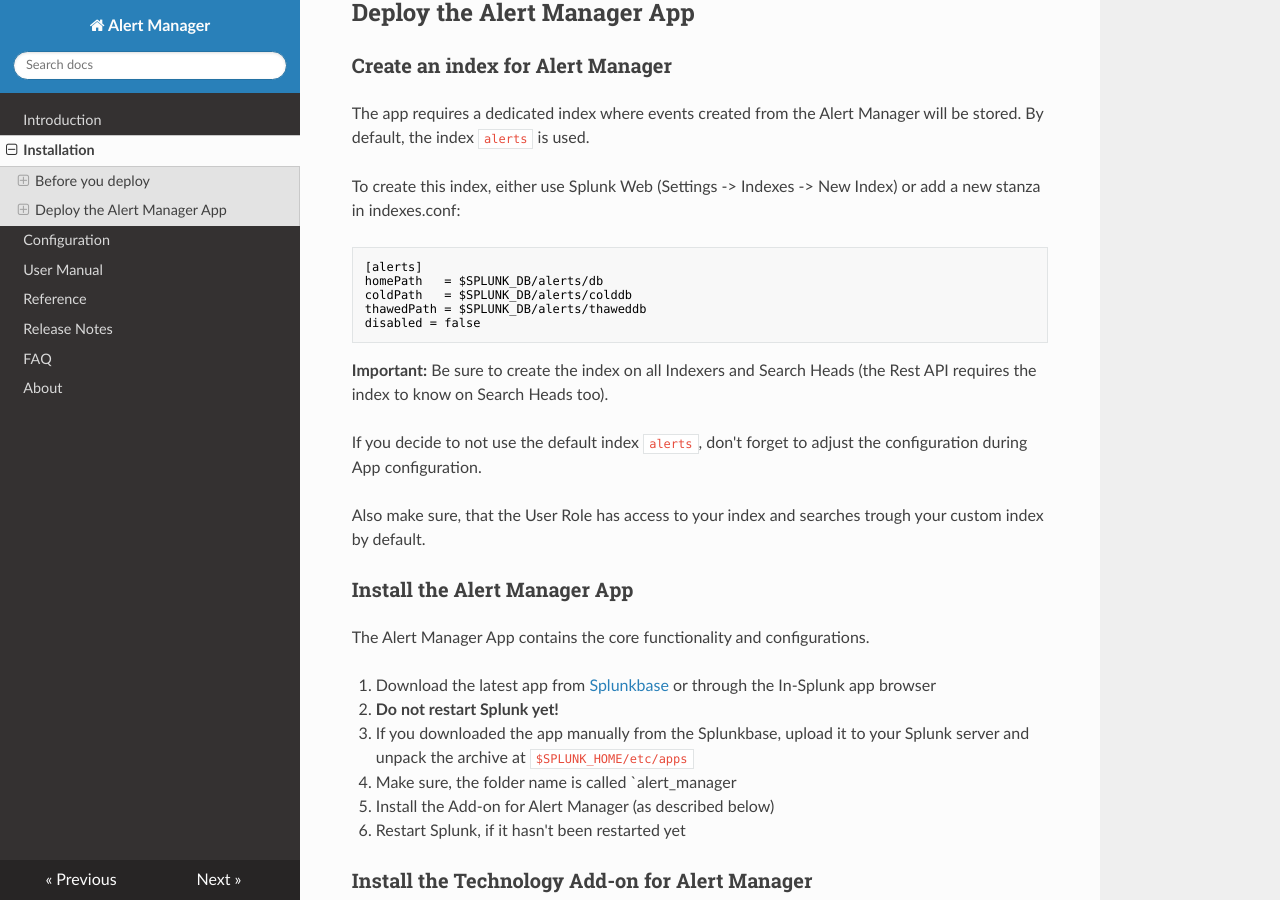
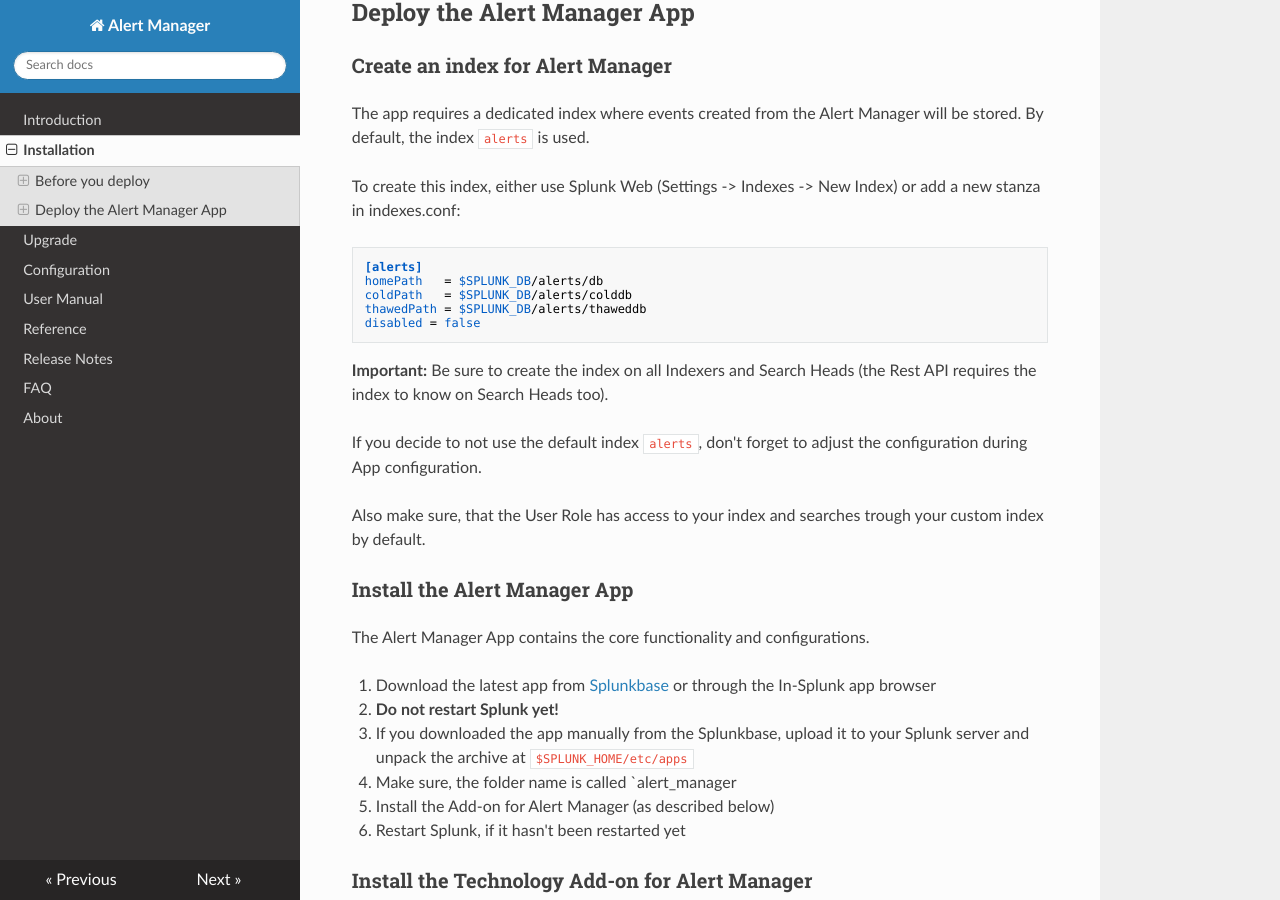
Before and after one commit to alertmanager/alert_manager_docs, an MkDocs documentation site: the page built from docs/installation_manual.md, in a window 1280 px wide and 900 px high, scrolled down 713 px. Built offline with MkDocs 1.6.1, drawn with Linux system fonts in a browser that asks for light colours; nearby versions of some CDN libraries; old or Windows-style settings are respelled for this version of MkDocs.

Commit message:
Added update section

````diff
--- a/docs/installation_manual.md
+++ b/docs/installation_manual.md
@@ -26,7 +26,7 @@ By default, the index `alerts` is used.
 
 To create this index, either use Splunk Web (Settings -> Indexes -> New Index) or add a new stanza in indexes.conf:
 
-```ini-file
+```ini
 [alerts]
 homePath   = $SPLUNK_DB/alerts/db
 coldPath   = $SPLUNK_DB/alerts/colddb
--- a/mkdocs.yml
+++ b/mkdocs.yml
@@ -2,6 +2,7 @@ site_name: Alert Manager
 pages:
     - Introduction: index.md
     - Installation: installation_manual.md
+    - Upgrade: upgrade_manual.md
     - Configuration: configuration_manual.md
     - User Manual: user_manual.md
     - Reference: reference.md
````
Also changed, not shown: docs/index.md (+1 -1 lines), docs/update_manual.md (added, +28 -0 lines), docs/img/im_externalworkflowactionsettings.png, docs/img/im_global_settings.png (added).
